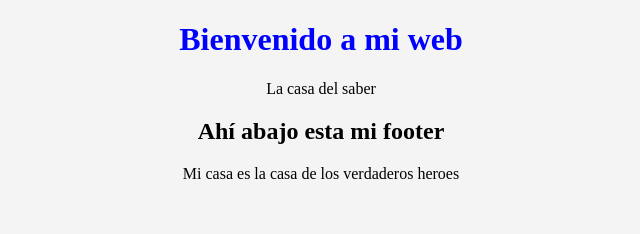
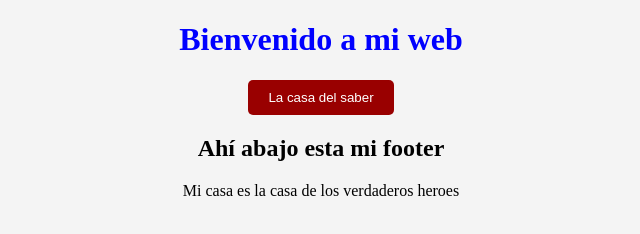
Before and after one commit to Dragt-code/Lista, a plain HTML site: page index.html in a window 1280 px wide. Shown: the whole page, without its empty margins (319-959 px from the left). Drawn offline with Linux system fonts and the light colour scheme.

Commit message:
Actualizacion general

```diff
--- a/index.html
+++ b/index.html
@@ -8,7 +8,7 @@
 </head>
 <body>
     <h1>Bienvenido a mi web</h1>
-    <buutton src="https://www.youtube.com/">La casa del saber</buutton>
+    <button onclick="window.open('https://www.youtube.com/', '_blank')">La casa del saber</button>
     <h2>Ahí abajo esta mi footer</h2>
     <footer>
         <p>Mi casa es la casa de los verdaderos heroes</p>
--- a/script.js
+++ b/script.js
@@ -0,0 +1 @@
+console.log("Mi web");
```
